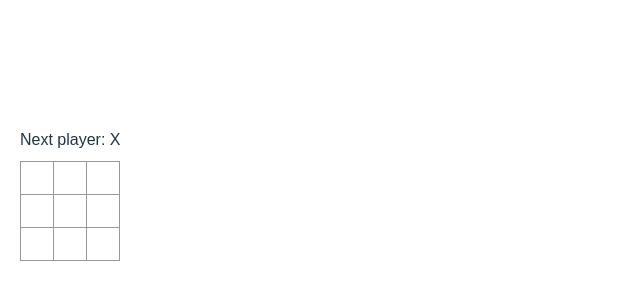
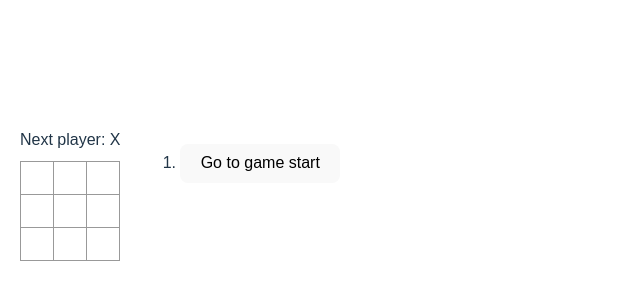
Before and after one commit to b-yuko/react-tutorial-tic-tac-toe-typescript, a React (Vite) app: page / in a window 1280 px wide. Shown: the part 226-526 px from the top of the page, without its empty margins (0-640 px from the left). Built offline with nearby package versions, Linux system fonts and the light colour scheme.

Commit message:
「過去の着手の表示」の最終コード

```diff
--- a/src/App.tsx
+++ b/src/App.tsx
@@ -77,13 +77,32 @@
     setXIsNext(!xIsNext);
   }
 
+  function jumpTo(nextMove) {
+    // TODO
+  }
+
+  const moves = history.map((squares, move) => {
+    let description: string;
+    if (move > 0) {
+      description = "Go to move #" + move;
+    } else {
+      description = "Go to game start";
+    }
+
+    return (
+      <li>
+        <button onClick={() => jumpTo(move)}>{description}</button>
+      </li>
+    );
+  });
+
   return (
     <div className="game">
       <div className="game-board">
         <Board xIsNext={xIsNext} squares={currentSquares} onPlay={handlePlay} />
       </div>
       <div className="game-info">
-        <ol>{/*TODO*/}</ol>
+        <ol>{moves}</ol>
       </div>
     </div>
   );
```
